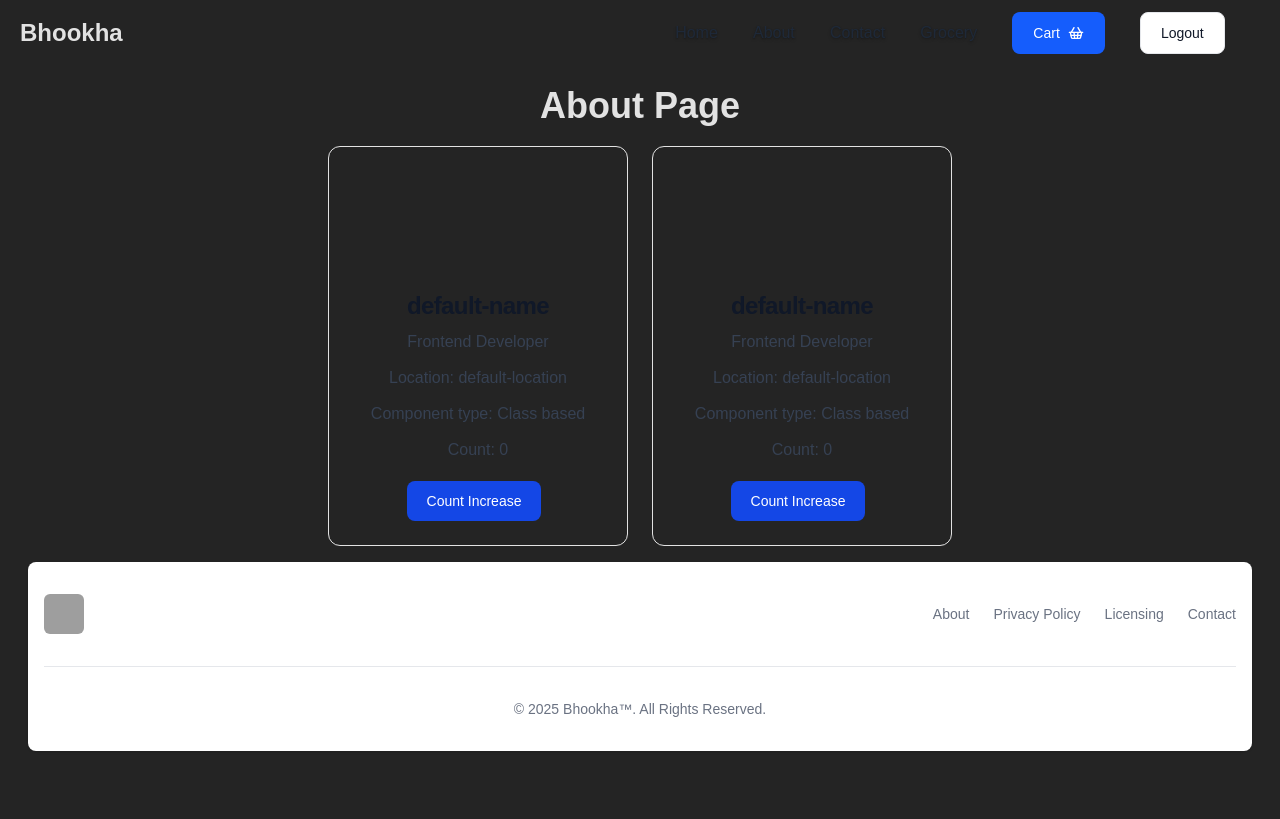
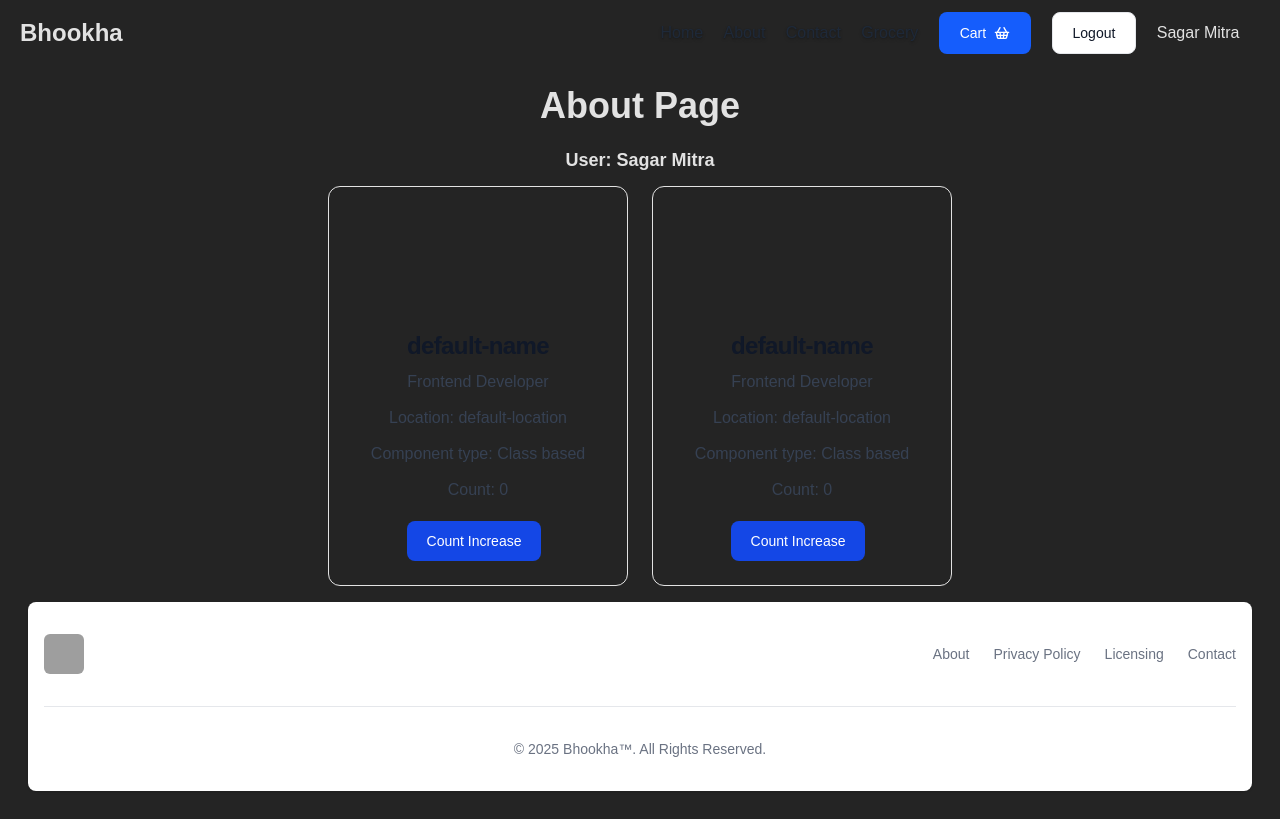
Before and after one commit to sagar-mitra/React.JS, a React (Vite) app in the folder Chapter_3/: page /about in a window 1280 px wide. Built offline with nearby package versions, Linux system fonts and the light colour scheme; no server answers; grey boxes are pictures that could not be loaded.

Commit message:
createContext, useContext, provider, consumer

```diff
--- a/Chapter_3/src/App.jsx
+++ b/Chapter_3/src/App.jsx
@@ -1,11 +1,25 @@
+import { useEffect, useState } from "react";
 import "./App.css";
 import AppLayout from "./components/AppLayout";
+import UserContext from "./utils/UserContext";
 
 function App() {
+  const [userName, setUserName] = useState("");
+
+  useEffect(() => {
+    // By an api call we are getting the useName, but here I use dummy data,
+    const data = {
+      user: "Sagar Mitra",
+    };
+
+    setUserName(data.user);
+  }, []);
 
   return (
     <>
-      <AppLayout />
+      <UserContext.Provider value={{ userName: userName }}>
+        <AppLayout />
+      </UserContext.Provider>
     </>
   );
 }
--- a/Chapter_3/src/components/About.jsx
+++ b/Chapter_3/src/components/About.jsx
@@ -1,3 +1,4 @@
+import UserContext from "../utils/UserContext";
 import UserCardClass from "./UserCardClass";
 import { Component } from "react";
 
@@ -17,7 +18,10 @@ class About extends Component {
      return (
     <div className="about-container mt-8 flex flex-col justify-center items-center">
       <h1 className="text-4xl font-bold mb-5">About Page</h1>
-      <div className="about-cards flex gap-6">
+      <UserContext.Consumer>
+        {({userName}) => <h1 className="text-lg font-semibold"> User: {userName}</h1>}
+      </UserContext.Consumer>
+      <div className="about-cards flex gap-6 mt-3">
         <UserCardClass name="First Child" type="Class based" age="23"/>
         <UserCardClass name="Second Child" type="Class based" age="23"/>
       </div>
--- a/Chapter_3/src/components/AppLayout.jsx
+++ b/Chapter_3/src/components/AppLayout.jsx
@@ -3,6 +3,9 @@ import Footer from "./Footer";
 import Header from "./Header";
 
   const AppLayout = () => {
+
+
+
     return (
       <div className=" p-3">
         <Header />
--- a/Chapter_3/src/components/Header.jsx
+++ b/Chapter_3/src/components/Header.jsx
@@ -1,9 +1,14 @@
-import { useState } from "react";
+import { useContext, useState } from "react";
 import { Link } from "react-router-dom";
+import UserContext from "../utils/UserContext";
 
 const Header = () => {
   const [click, setClick] = useState(false);
   const handleLoginBtn = () => [setClick((prev) => !prev)];
+
+  // Using context
+  const {userName, id, address} = useContext(UserContext);
+
   return (
     <>
       <nav className="navbar flex items-center justify-between pl-2 pr-2">
@@ -67,6 +72,7 @@ const Header = () => {
           >
             {click === true ? "Login" : "Logout"}
           </button>
+          <p>{userName}</p>
         </div>
       </nav>
     </>
--- /dev/null
+++ b/Chapter_3/src/utils/UserContext.js
@@ -0,0 +1,11 @@
+import { createContext } from "react";
+
+const UserContext = createContext ({
+    userName : "default user",
+    id: 112233,
+    address: "Kolkata, IN"
+})
+
+export default UserContext;
+
+// We can also use named export
```
